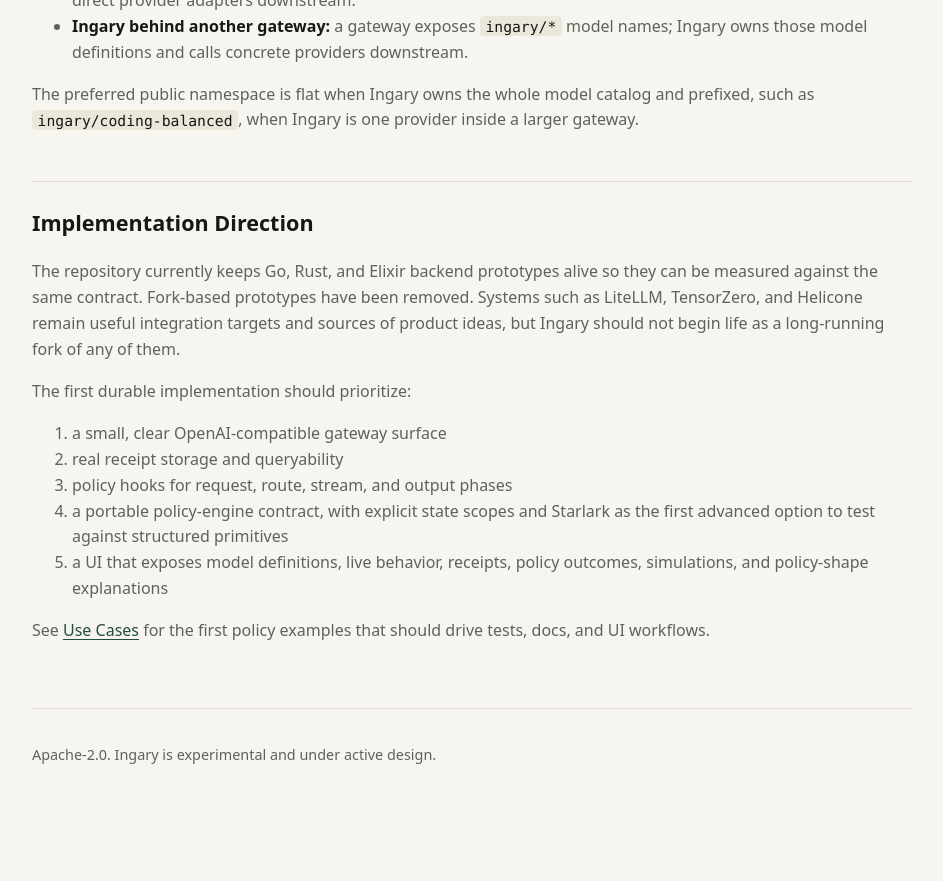
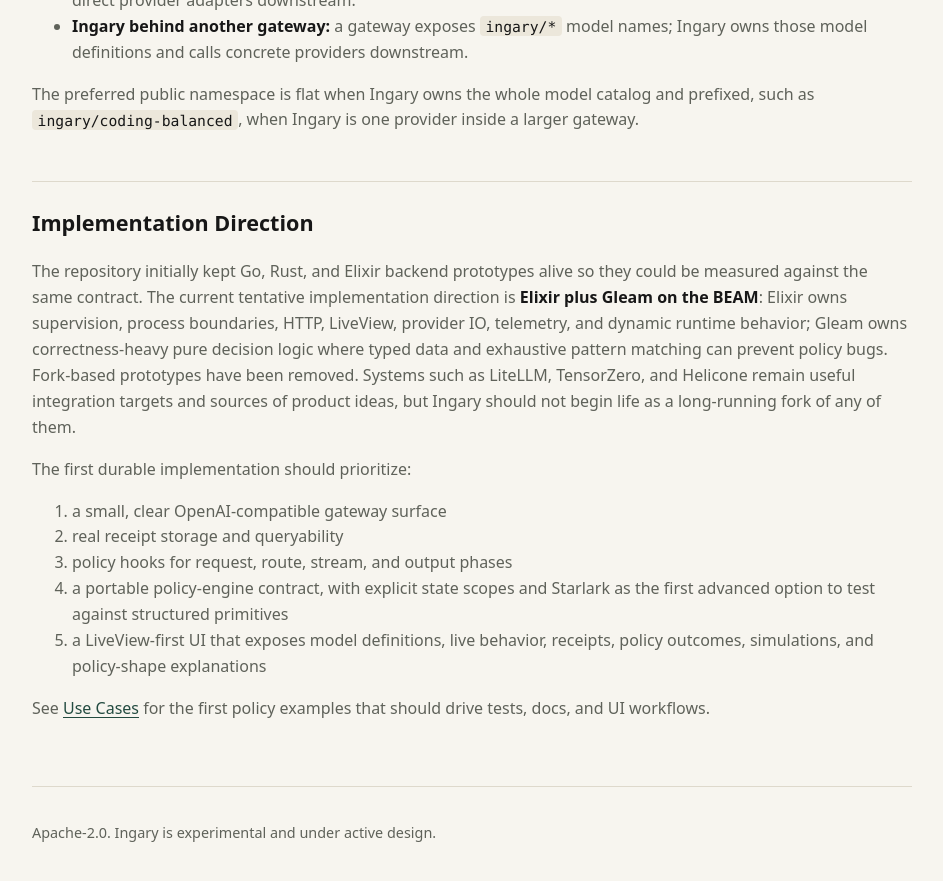
Before and after one commit to bglusman/ingary, a Jekyll site: the page built from docs/vision.md, in a window 1280 px wide and 900 px high, scrolled down 2722 px. Shown: the top 881 px of the window, without its empty margins (168-1111 px from the left). Built offline with Jekyll 4.4.1, drawn with Linux system fonts in a browser that asks for light colours; before the commit the page ends 3567 px from its top, so only the background shows below that.

Commit message:
Record BEAM LiveView roadmap

```diff
--- a/docs/_layouts/default.html
+++ b/docs/_layouts/default.html
@@ -174,6 +174,7 @@
       <a href="{{ '/policy-engine.html' | relative_url }}">Policy Engine</a>
       <a href="{{ '/governance-authoring.html' | relative_url }}">Authoring</a>
       <a href="{{ '/prototype-bakeoff-plan.html' | relative_url }}">Bakeoff</a>
+      <a href="{{ '/beam-liveview-roadmap.html' | relative_url }}">BEAM</a>
       <a href="https://github.com/bglusman/ingary">GitHub</a>
     </div>
   </nav>
--- a/docs/vision.md
+++ b/docs/vision.md
@@ -119,11 +119,15 @@
 
 ## Implementation Direction
 
-The repository currently keeps Go, Rust, and Elixir backend prototypes alive so
-they can be measured against the same contract. Fork-based prototypes have been
-removed. Systems such as LiteLLM, TensorZero, and Helicone remain useful
-integration targets and sources of product ideas, but Ingary should not begin
-life as a long-running fork of any of them.
+The repository initially kept Go, Rust, and Elixir backend prototypes alive so
+they could be measured against the same contract. The current tentative
+implementation direction is **Elixir plus Gleam on the BEAM**: Elixir owns
+supervision, process boundaries, HTTP, LiveView, provider IO, telemetry, and
+dynamic runtime behavior; Gleam owns correctness-heavy pure decision logic where
+typed data and exhaustive pattern matching can prevent policy bugs. Fork-based
+prototypes have been removed. Systems such as LiteLLM, TensorZero, and Helicone
+remain useful integration targets and sources of product ideas, but Ingary
+should not begin life as a long-running fork of any of them.
 
 The first durable implementation should prioritize:
 
@@ -132,8 +136,8 @@
 3. policy hooks for request, route, stream, and output phases
 4. a portable policy-engine contract, with explicit state scopes and Starlark as
    the first advanced option to test against structured primitives
-5. a UI that exposes model definitions, live behavior, receipts, policy
-   outcomes, simulations, and policy-shape explanations
+5. a LiveView-first UI that exposes model definitions, live behavior, receipts,
+   policy outcomes, simulations, and policy-shape explanations
 
 See [Use Cases](use-cases.html) for the first policy examples that should drive
 tests, docs, and UI workflows.
```
Also changed, not shown: docs/beam-liveview-roadmap.md (added, +145 -0 lines), docs/index.md (+11 -6 lines).
